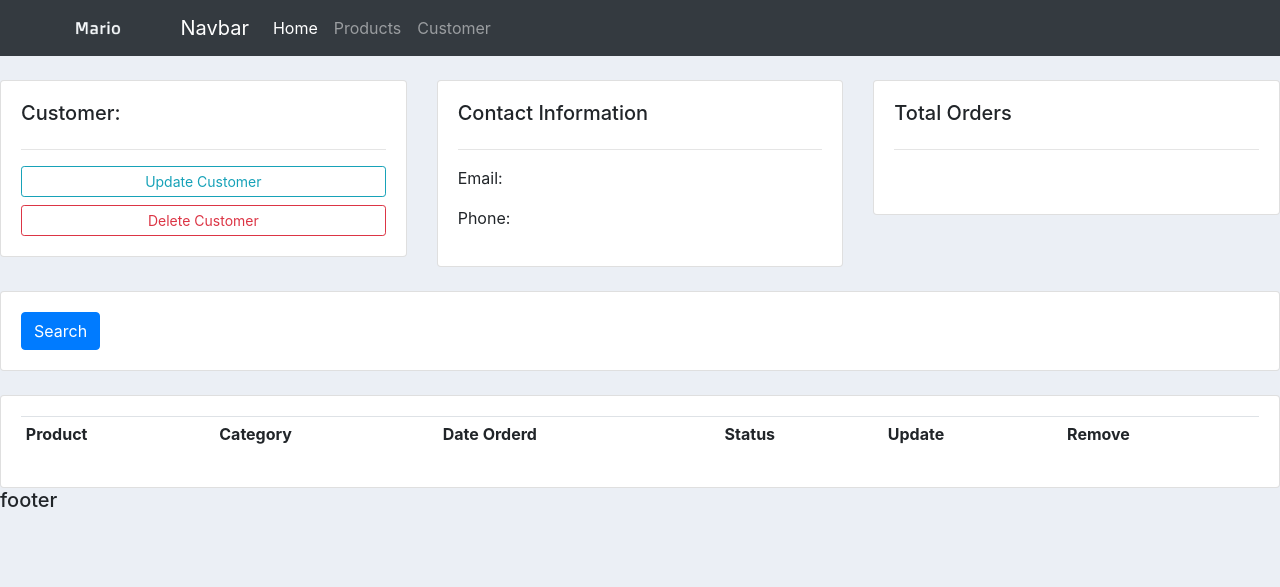
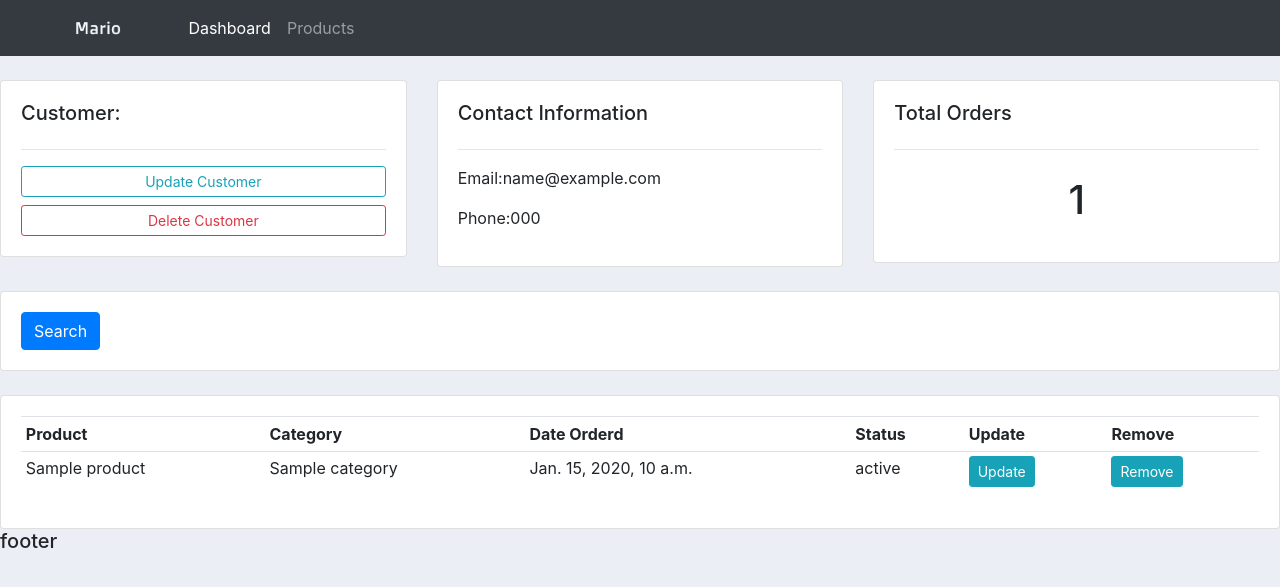
Before and after one commit to mcatzin/Accounts, a Django app: template accounts/templates/accounts/customer.html in a window 1280 px wide. Shown: the top 587 px of the page. Run offline with Django 3.2, Linux system fonts and the light colour scheme; the template is opened without the code that fills it: most values are stand-ins (such as "Sample title", 1, 10 or a date in 2020); lists and menus that the app fills with data are empty; some libraries are stand-ins or nearby versions.

Commit message:
Products and Customers Databases and pages

```diff
--- a/accounts/admin.py
+++ b/accounts/admin.py
@@ -4,5 +4,6 @@ from django.contrib import admin
 from .models import *
 
 admin.site.register(Customer)
-admin.site.register(Products)
+admin.site.register(Product)
 admin.site.register(Order)
+admin.site.register(Tag)
--- a/accounts/templates/accounts/customer.html
+++ b/accounts/templates/accounts/customer.html
@@ -19,8 +19,8 @@
     <div class="card card-body">
       <h5>Contact Information</h5>
       <hr />
-      <p>Email:</p>
-      <p>Phone:</p>
+      <p>Email:{{customer.email}}</p>
+      <p>Phone:{{customer.phone}}</p>
     </div>
   </div>
 
@@ -28,7 +28,7 @@
     <div class="card card-body">
       <h5>Total Orders</h5>
       <hr />
-      <h1 style="text-align: center; padding: 10px;"></h1>
+      <h1 style="text-align: center; padding: 10px;">{{order_count}}</h1>
     </div>
   </div>
 </div>
@@ -57,6 +57,18 @@
           <th>Update</th>
           <th>Remove</th>
         </tr>
+        {% for order in orders %}
+
+        <tr>
+          <td>{{order.product}}</td>
+          <td>{{order.product.category}}</td>
+          <td>{{order.date_created}}</td>
+          <td>{{order.status}}</td>
+          <td><a class="btn btn-sm btn-info" href="#">Update</a></td>
+          <td><a class="btn btn-sm btn-info" href="#">Remove</a></td>
+        </tr>
+
+        {% endfor %}
       </table>
     </div>
   </div>
--- a/accounts/templates/accounts/navbar.html
+++ b/accounts/templates/accounts/navbar.html
@@ -1,7 +1,7 @@
 {% load static %}
 <nav class="navbar navbar-expand-lg navbar-dark bg-dark">
   <img src="{% static 'images/logo.png' %}" />
-  <a class="navbar-brand" href="#">Navbar</a>
+
   <button
     class="navbar-toggler"
     type="button"
@@ -16,13 +16,10 @@
   <div class="collapse navbar-collapse" id="navbarNav">
     <ul class="navbar-nav">
       <li class="nav-item active">
-        <a class="nav-link" href="#">Home</a>
+        <a class="nav-link" href="{% url 'home' %}">Dashboard</a>
       </li>
       <li class="nav-item">
-        <a class="nav-link" href="#">Products</a>
-      </li>
-      <li class="nav-item">
-        <a class="nav-link" href="#">Customer</a>
+        <a class="nav-link" href="{% url 'products' %}">Products</a>
       </li>
     </ul>
   </div>
--- a/accounts/templates/accounts/status.html
+++ b/accounts/templates/accounts/status.html
@@ -6,7 +6,7 @@
           <h5 class="card-title">Total Orders</h5>
         </div>
         <div class="card-body">
-          <h3 class="card-title"></h3>
+          <h3 class="card-title">{{total_orders}}</h3>
         </div>
       </div>
     </div>
@@ -19,7 +19,7 @@
           <h5 class="card-title">Orders Delivered</h5>
         </div>
         <div class="card-body">
-          <h3 class="card-title"></h3>
+          <h3 class="card-title">{{delivered}}</h3>
         </div>
       </div>
     </div>
@@ -32,7 +32,7 @@
           <h5 class="card-title">Orders Pending</h5>
         </div>
         <div class="card-body">
-          <h3 class="card-title"></h3>
+          <h3 class="card-title">{{pending}}</h3>
         </div>
       </div>
     </div>
--- a/accounts/urls.py
+++ b/accounts/urls.py
@@ -2,8 +2,8 @@ from django.urls import path
 from . import views
 
 urlpatterns = [
-    path('', views.home),
-    path('products/', views.products),
-    path('customer/', views.customer),
+    path('', views.home, name='home'),
+    path('products/', views.products, name='products'),
+    path('customer/<str:pk>/', views.customer, name='customer'),
 
 ]
```
Also changed, not shown: accounts/models.py (+14 -5 lines), accounts/templates/accounts/dashboard.html (+24 -1 lines), accounts/templates/accounts/products.html (+7 -0 lines), accounts/views.py (+23 -4 lines), accounts/migrations/0003_auto_20200804_0906.py (added), accounts/migrations/0004_auto_20200804_0912.py (added), accounts/migrations/0005_auto_20200804_0914.py (added), accounts/migrations/0006_auto_20200804_1042.py (added), accounts/migrations/0007_auto_20200804_1055.py (added), db.sqlite3.
